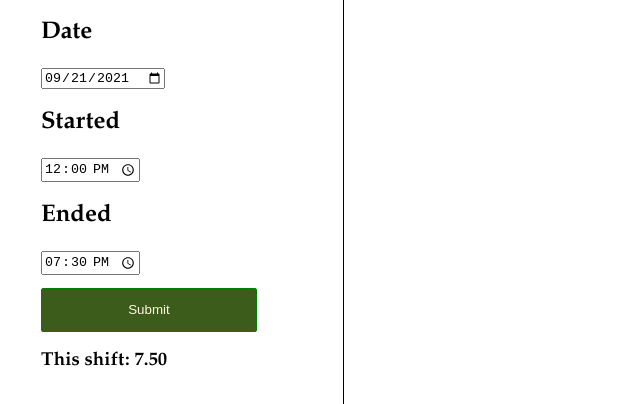
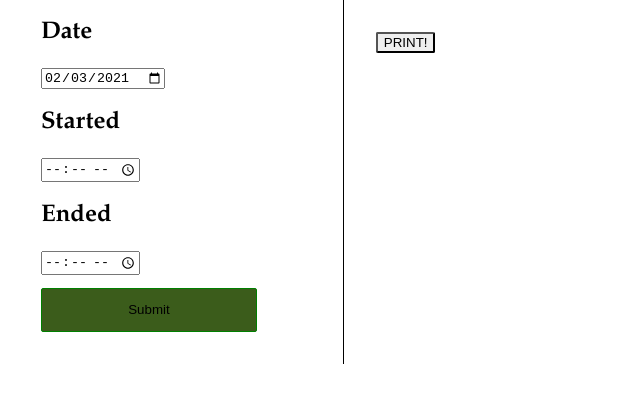
Before and after one commit to anttituomola/shiftHourCalculator, a website: page index.html in a window 1280 px wide. Shown: the part 118-522 px from the top of the page, without its empty margins (231-871 px from the left). Drawn offline with nearby package versions, Linux system fonts and the light colour scheme.

Commit message:
started PDF creator

```diff
--- a/index.html
+++ b/index.html
@@ -26,6 +26,7 @@
         <div class="column">
             <h1>Reported shifts</h2>
                 <div id="shift-list"></div>
+            <button id="printButton" class="button">PRINT!</button>
         </div>
     </div>
     <script src="./index.js" type="module"></script>
@@ -33,6 +34,7 @@
     <script src="./node_modules/dayjs/plugin/dayOfYear.js"></script>
     <script src="./node_modules/dayjs/plugin/weekday.js"></script>
     <script src="./node_modules/dayjs/plugin/duration.js"></script>
+    <script src="https://unpkg.com/jspdf@latest/dist/jspdf.umd.min.js"></script>
 </body>
 
 </html>
--- a/index.js
+++ b/index.js
@@ -6,7 +6,7 @@ import deleteButtonHandler from "./deleteButtonHandler.js"
 import { checkDate } from "./checkDate.js";
 import { getValues } from "./getValues.js";
 import { startDate, startHour, endHour } from "./getValues.js";
-
+import { createPDF } from "./createPDF.js";
 
 //global variables
 export let shifts = []
@@ -21,6 +21,7 @@ document.getElementById("endHourEl").value = dayjs(endHour).format("HH:mm")
 document.getElementById("startDateEl").addEventListener("input", getValues)
 document.getElementById("startHourEl").addEventListener("input", getValues)
 document.getElementById("endHourEl").addEventListener("input", getValues)
+document.getElementById("printButton").addEventListener("click", createPDF)
 
 //listen for clicks & enters {
 button.addEventListener("click", checkDate)
@@ -49,7 +50,6 @@ window.onload = () => {
 
 //TODO: add "send this month" option to sent the shift list via email
 
-//TODO: fix night hour calculator: if goes over 6am
 
 
 //DONE:
@@ -57,6 +57,7 @@ window.onload = () => {
 // splitting code up, using ES6 modules
 //TODO: add sunday hours counter
 //TODO: make render more readable
+//TODO: fix night hour calculator: if goes over 6am
 
 //QUESTIONS:
 // why does "import dayjs from "dayjs" keeps getting created automatically to my files?
--- a/package.json
+++ b/package.json
@@ -4,7 +4,8 @@
   "description": "",
   "main": "index.js",
   "dependencies": {
-    "dayjs": "^1.10.7"
+    "dayjs": "^1.10.7",
+    "jspdf": "^2.4.0"
   },
   "devDependencies": {},
   "scripts": {
--- a/render.js
+++ b/render.js
@@ -1,6 +1,5 @@
 import { hours, eveningHours, nightHours, sortedShifts, sundayHours} from "./updateHours.js"
 import { startDate } from "./getValues.js"
-import { holidayHour } from "./countHolidayHours.js"
 
 export function render() {
     let shiftList = document.getElementById("shift-list")
--- a/style.css
+++ b/style.css
@@ -21,7 +21,7 @@ body {
 
 .button {
     margin-top: 1em;
-    color: cornsilk;
+    color: black;
     border-radius: 2px;
 }
 
```
Also changed, not shown: updateHours.js (line endings or trailing spaces), 1 other file.
